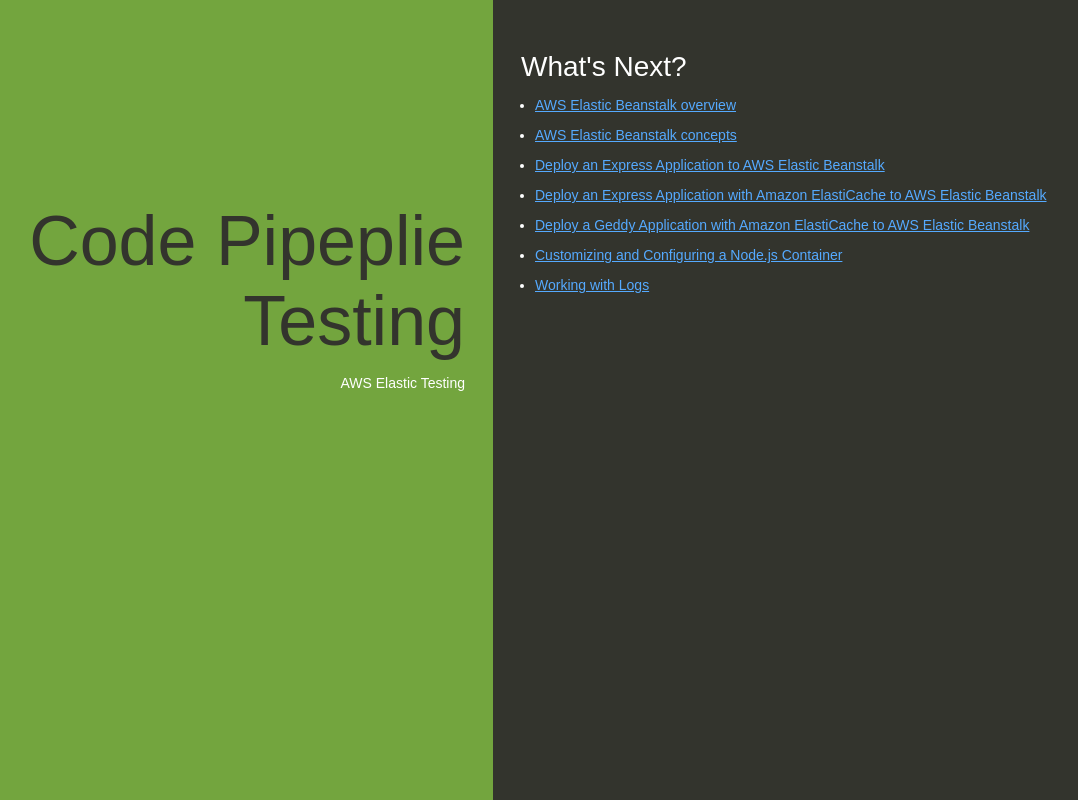
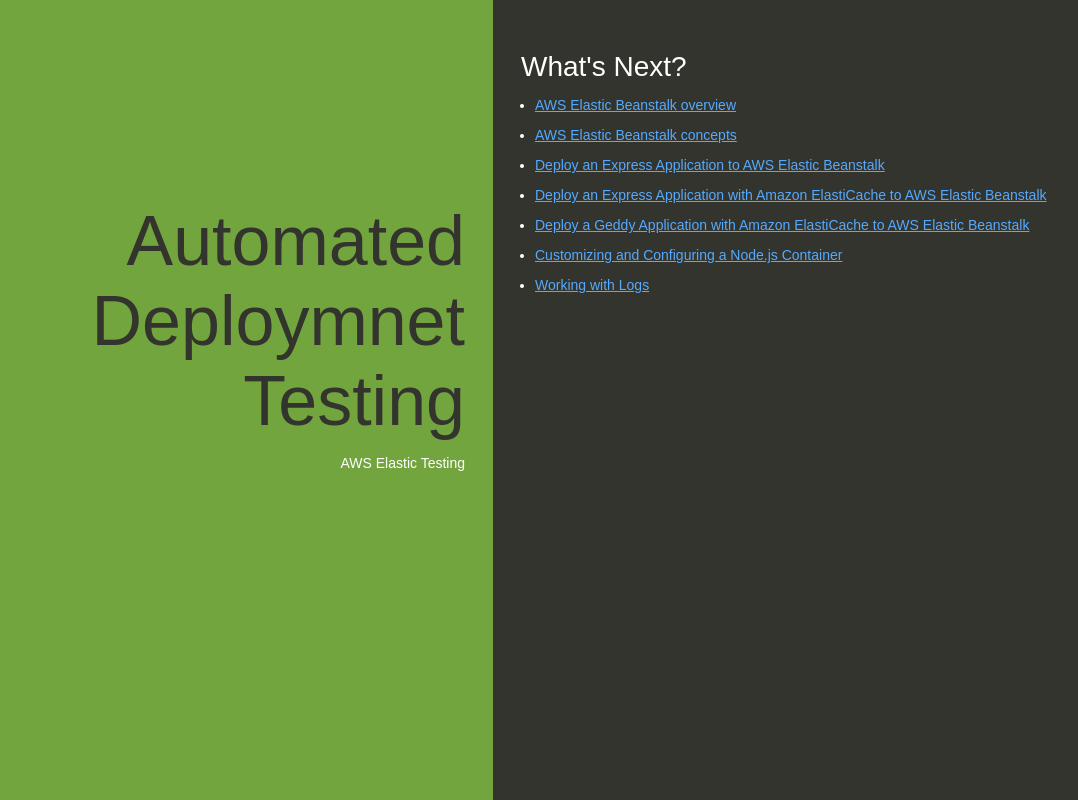
Before and after one commit to digambargiri27/democode, a website: page index.html in a window 1280 px wide. Shown: the whole page, without its empty margins (147-1225 px from the left). Drawn offline with Linux system fonts and the light colour scheme.

Commit message:
Add files via upload

```diff
--- a/index.html
+++ b/index.html
@@ -74,7 +74,7 @@
   </head>
   <body>
     <div class="textColumn">
-      <h1>Code Pipeplie Testing</h1>
+      <h1>Automated Deploymnet Testing</h1>
       <p>AWS Elastic Testing</p>
     </div>
     <div class="linksColumn">
```
